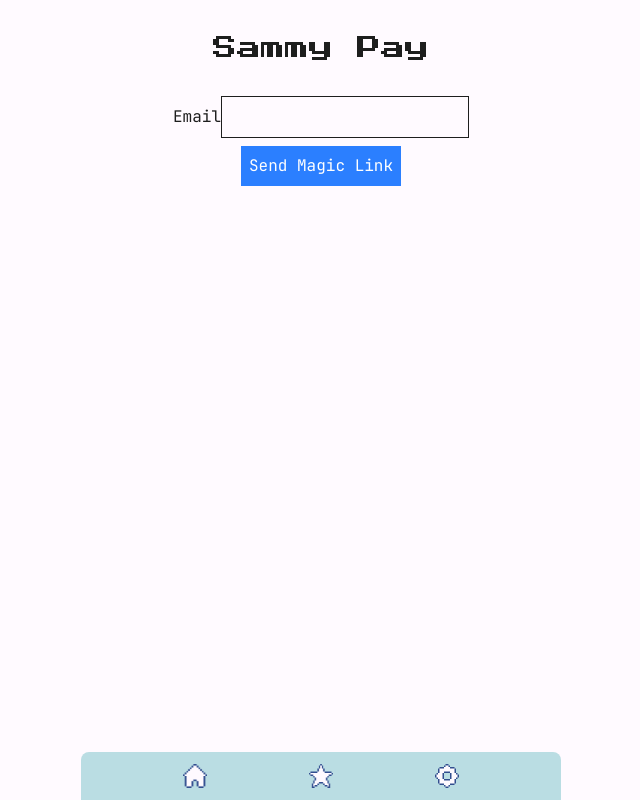
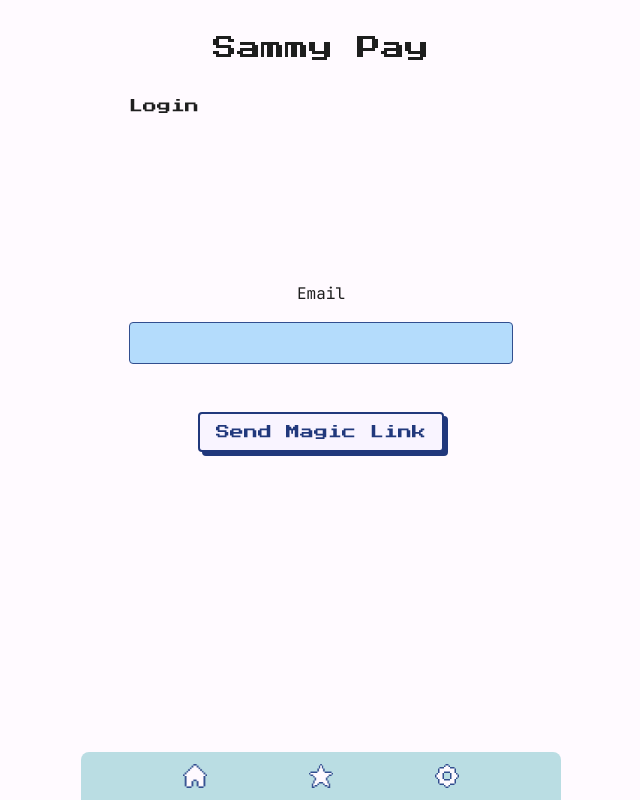
Before and after one commit to tbjp/sammy-pay, a Vue app: page /login in a window 1280 px wide. Shown: the whole page, without its empty margins (319-959 px from the left). Built offline with nearby package versions, Linux system fonts and the light colour scheme; no server answers.

Commit message:
Improve log-in flow

```diff
--- a/src/App.vue
+++ b/src/App.vue
@@ -44,9 +44,6 @@ function toggleConfirmationModal() {
 
 <template>
   <div class="flex flex-col h-dvh max-w-[480px] w-lvw overflow-hidden relative">
-    <div v-if="appStore.user !== 'none'">
-      Hello {{ appStore.user.email }} <button @click="sync()">Sync</button>
-    </div>
     <div
       class="flex-1 flex flex-col gap-4 items-center overflow-y-auto px-8 hide-scrollbar"
     >
--- a/src/style.css
+++ b/src/style.css
@@ -125,6 +125,22 @@ body {
   @apply flex-none;
 }
 
+.pulse {
+  animation: pulse 1s infinite;
+}
+
+@keyframes pulse {
+  0% {
+    opacity: 1;
+  }
+  50% {
+    opacity: 0.5;
+  }
+  100% {
+    opacity: 1;
+  }
+}
+
 /* @media (prefers-color-scheme: light) {
   :root {
     color: #213547;
--- a/src/views/LogIn.vue
+++ b/src/views/LogIn.vue
@@ -1,42 +1,60 @@
-<template>
-  <div class="p-4">
-    <form @submit.prevent="login">
-      <label for="email">Email</label>
-      <input
-        id="email"
-        v-model="email"
-        type="email"
-        class="border p-2"
-        required
-      />
-      <button type="submit" class="mt-2 bg-blue-500 text-white p-2">
-        Send Magic Link
-      </button>
-    </form>
-    <p v-if="message" class="mt-2 text-green-600">{{ message }}</p>
-    <p v-if="error" class="mt-2 text-red-600">{{ error }}</p>
-  </div>
-</template>
-
 <script setup>
 import { ref } from "vue";
 import { supabase } from "../lib/supabaseClient";
+import PixelButton from "../components/PixelButton.vue";
 
 const email = ref("");
 const message = ref("");
 const error = ref("");
+const buttonDisabled = ref(false);
 
 const login = async () => {
+  // Grey out the button until response
+  buttonDisabled.value = true;
+
   const { error: loginError } = await supabase.auth.signInWithOtp({
     email: email.value,
   });
 
   if (loginError) {
     error.value = loginError.message;
-    message.value = "";
+    message.value =
+      "Something went wrong... try turning your computer on and off again!";
   } else {
     message.value = "Check your email for the magic link!";
     error.value = "";
   }
+
+  // Re-enable the button
+  buttonDisabled.value = false;
 };
 </script>
+
+<template>
+  <div class="p-4 w-full h-2/3">
+    <h2 class="font-display-pixel text-sm text-left w-full mb-4">Login</h2>
+    <form
+      @submit.prevent="login"
+      class="flex flex-col h-full gap-4 justify-center"
+    >
+      <label for="email" class="text-base">Email</label>
+      <input
+        id="email"
+        v-model="email"
+        type="email"
+        class="bg-bg-sky italic border border-accent-navy rounded p-2"
+        required
+      />
+      <PixelButton
+        type="submit"
+        class="mt-8"
+        :disabled="buttonDisabled"
+        :class="{ pulse: buttonDisabled }"
+      >
+        Send Magic Link
+      </PixelButton>
+    </form>
+    <p v-if="message" class="mt-2 text-green-600">{{ message }}</p>
+    <p v-if="error" class="mt-2 text-red-600">{{ error }}</p>
+  </div>
+</template>
--- a/src/views/Settings.vue
+++ b/src/views/Settings.vue
@@ -24,20 +24,20 @@ function logOut() {
 </script>
 
 <template>
-  <div class="flex flex-col gap-4 items-center">
+  <div class="flex flex-col gap-4 items-center w-full">
     <img :src="Star" alt="Star" class="w-32 min-h-28" />
     <h2 class="font-display-pixel text-sm text-left w-full">Settings</h2>
-    <p>Settings content coming soon...</p>
-    Click on the tiny pink button to create some sample data or OBLITERATE IT!
-    💣💥 Yes, this will destroy all your data. You have been warned.
-    <SammyButton class="w-5 h-5">
-      <img
-        :src="ChevronRight"
-        alt="Add"
-        class="w-full h-full"
-        @click="doStuff()"
-      />
-    </SammyButton>
+    <div v-if="appStore.user !== 'none'">
+      <p>You are logged in! Here is your email:</p>
+      {{ appStore.user.email }}
+    </div>
+    <div v-else>
+      <p>You are not logged in.</p>
+    </div>
+    <PixelButton v-if="appStore.user !== 'none'" @click="logOut()"
+      >Log out</PixelButton
+    >
+    <PixelButton v-else @click="router.push('/login')">Login</PixelButton>
 
     <h3 class="font-display-pixel text-sm text-left w-full">Export classes</h3>
     <PixelButton @click="exportCSV('classes')">Export</PixelButton>
@@ -45,9 +45,21 @@ function logOut() {
       Export pay periods
     </h3>
     <PixelButton @click="exportCSV('payPeriods')">Export</PixelButton>
-
-    <PixelButton v-if="appStore.user" @click="logOut()">Log out</PixelButton>
-    <PixelButton v-else @click="router.push('/login')">Log in</PixelButton>
+    <!-- Show div if URL includes localhost -->
+    <!-- <div v-if="window.location.hostname === 'localhost'">
+      <PixelButton @click="sync()">Sync</PixelButton>
+      <h3 class="font-display-pixel text-sm text-left w-full">Seed data</h3>
+      Click on the tiny pink button to create some sample data or OBLITERATE IT!
+      💣💥 Yes, this will destroy all your data. You have been warned.
+      <SammyButton class="w-5 h-5">
+        <img
+          :src="ChevronRight"
+          alt="Add"
+          class="w-full h-full"
+          @click="doStuff()"
+        />
+      </SammyButton>
+    </div> -->
   </div>
 </template>
 
```
